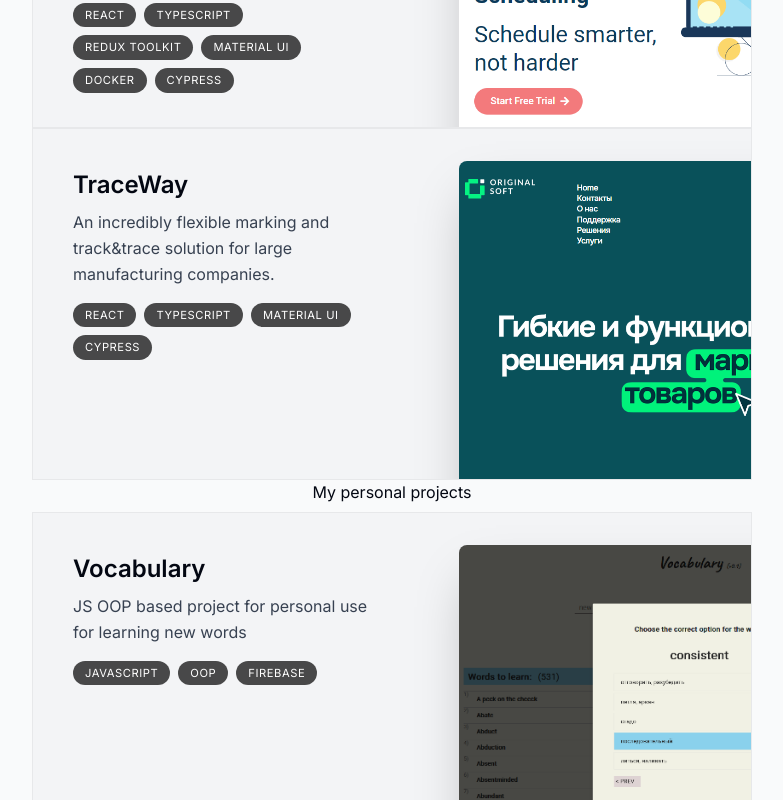
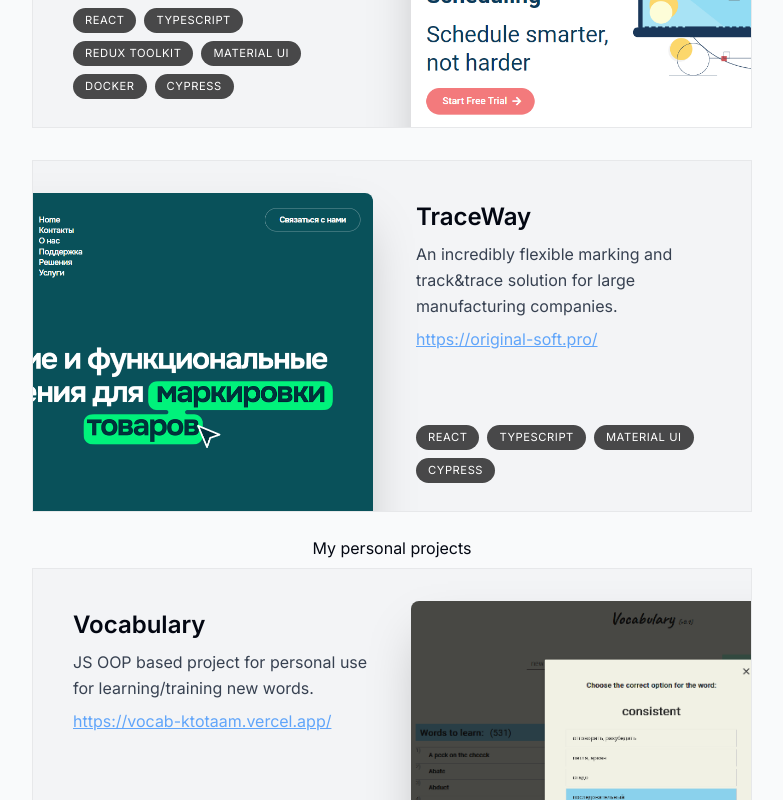
Before and after one commit to violetflash/portfolio, a Next.js app: page / in a window 1280 px wide. Shown: the part 1580-2380 px from the top of the page, without its empty margins (248-1031 px from the left). Built offline with nearby package versions, Linux system fonts and the light colour scheme.

Commit message:
add styled project section

```diff
--- /dev/null
+++ b/components/project.tsx
@@ -0,0 +1,72 @@
+'use client'
+
+import { ProjectData } from '@/lib/data';
+import { cn } from '@/utils/cn';
+import { motion, useScroll, useTransform } from 'framer-motion';
+import Image from 'next/image';
+import Link from 'next/link';
+import * as React from 'react';
+import { useRef } from 'react';
+
+export const Project = ({ tags, title, imageUrl, description, linkUrl }: ProjectData) => {
+  const ref = useRef<HTMLDivElement>(null);
+  const { scrollYProgress } = useScroll({
+    target: ref,
+    offset: ['0 1', '1.33 1']
+  })
+  const scaleProgress = useTransform(scrollYProgress, [0, 1], [0.8, 1])
+  const opacityProgress = useTransform(scrollYProgress, [0, 1], [0.6, 1])
+  return (
+    <motion.section
+      className={cn(
+        'group mb-3',
+        'sm:mb-8',
+        'last:mb-0 '
+      )}
+      ref={ref}
+      style={{
+        scale: scaleProgress,
+        opacity: opacityProgress
+      }}
+    >
+      <div
+        className={cn(
+          'relative flex bg-gray-100 max-w-[45rem] border border-black/5 overflow-hidden transition',
+          'sm:pr-8 sm:h-[22rem] ',
+          'hover:bg-gray-200',
+          'group-even:flex-row-reverse',
+        )}
+      >
+        <div className="pt-4 pb-7 px-5 sm:pl-10 sm:pr-2 sm:pt-10 sm:max-w-[50%] flex flex-col h-full">
+          <h3 className="text-2xl font-semibold">{title}</h3>
+          <p className="mt-2 leading-relaxed text-gray-700 mb-2">{description}</p>
+          <Link href={linkUrl} target="_blank" className={cn('underline text-blue-400 hover:text-blue-500 transition')}>{linkUrl}</Link>
+          <ul className="flex flex-wrap mt-4 gap-2 sm:mt-auto">
+            {tags.map((tag, i) => (
+              <li
+                key={i}
+                className="bg-black/[0.7] px-3 py-1 text-[0.7rem] uppercase tracking-wider text-white rounded-full"
+              >
+                {tag}
+              </li>
+            ))}
+          </ul>
+        </div>
+
+        <Image
+          src={imageUrl}
+          alt={title}
+          quality={95}
+          className={cn(
+            'absolute top-8 -right-28 w-[28.25rem] rounded-t-lg shadow-2xl transition',
+            'group-even:right-[initial] group-even:-left-28 group-hover:translate-x-3' +
+            ' group-hover:translate-y-3' +
+            ' group-hover:-rotate-2 group-hover:scale-[1.14]',
+            'group-even:group-hover:-translate-x-3 group-even:group-hover:translate-y-3' +
+            ' group-even:group-hover:rotate-2'
+          )}
+        />
+      </div>
+    </motion.section>
+  );
+};
--- a/components/projects.tsx
+++ b/components/projects.tsx
@@ -1,66 +1,32 @@
 // @flow
+import { Project } from '@/components/project';
 import { SectionHeading } from '@/components/section-heading';
 import { ProjectData, projectsData } from '@/lib/data';
-import Image from 'next/image';
 import * as React from 'react';
+
+const renderProjectByType = (type: ProjectData['type']) => {
+  return projectsData
+    .filter((project) => project.type === type)
+    .map((project, index) => (
+      <Project key={index} {...project} />
+    ))
+};
 
 type Props = {
 
 };
 export const Projects = (props: Props) => {
+
   return (
     // <section className="mb-28 max-w-[50rem] text-center sm:mb-0">
     <section className="">
       <SectionHeading text="Projects" />
       <h3 className="text-center mb-2">Commerce Apps that i worked on</h3>
       <div>
-        {
-          projectsData
-            .filter((project) => project.type === 'commerce')
-            .map((project, index) => (
-              <Project key={index} {...project} />
-            ))
-        }
+        {renderProjectByType('commerce')}
       </div>
-      <h3 className="text-center mb-2">My personal projects</h3>
-      {
-        projectsData
-          .filter((project) => project.type === 'personal')
-          .map((project, index) => (
-            <Project key={index} {...project} />
-          ))
-      }
+      <h3 className="text-center mt-6 mb-2">My personal projects</h3>
+      {renderProjectByType('personal')}
     </section>
   );
 };
-
-
-export const Project = ({ tags, title, imageUrl, description,  }: ProjectData) => {
-
-  return (
-    <section className="bg-gray-100 max-w-[45rem] border border-black/5 overflow-hidden sm:pr-8 relative sm:h-[22rem]">
-
-      <div className="py-4 px-5 sm:pl-10 sm:pr-2 sm:pt-10 sm:max-w-[50%]">
-        <h3 className="text-2xl font-semibold">{title}</h3>
-        <p className="mt-2 leading-relaxed text-gray-700">{description}</p>
-        <ul className="flex flex-wrap mt-4 gap-2">
-          {tags.map((tag, i) => (
-            <li
-              key={i}
-              className="bg-black/[0.7] px-3 py-1 text-[0.7rem] uppercase tracking-wider text-white rounded-full"
-            >
-              {tag}
-            </li>
-          ))}
-        </ul>
-      </div>
-
-      <Image
-        src={imageUrl}
-        alt={title}
-        quality={95}
-        className="absolute top-8 -right-40 w-[28.25rem] rounded-t-lg shadow-2xl"
-      />
-    </section>
-  );
-};
--- a/components/section-heading.tsx
+++ b/components/section-heading.tsx
@@ -5,7 +5,7 @@
   text: string
 };
 export const SectionHeading = ({text}: Props) => (
-    <h2 className="text-3xl font-medium capitalize mb-8">
+    <h2 className="text-3xl font-medium capitalize mb-8 text-center">
       {text}
     </h2>
 );
--- a/lib/data.ts
+++ b/lib/data.ts
@@ -65,7 +65,7 @@
   {
     title: "ChilledButter",
     description:
-      "Online Scheduling Software for small business. I worked as a React developer on this startup project for almost 1 year. Staff management, Smart Calendar, Online Booking, etc...",
+      "Online Scheduling Software for small business. Staff management, Smart Calendar, Online Booking, etc...",
     tags: ["React", "TypeScript", "Redux Toolkit", "Material UI", "Docker", "Cypress"],
     linkUrl: "https://chilledbutter.com/",
     imageUrl: chilledButterImg,
@@ -83,8 +83,9 @@
   {
     title: "Vocabulary",
     description:
-      "JS OOP based project for personal use for learning new words",
+      "JS OOP based project for personal use for learning/training new words.",
     tags: ["Javascript", "OOP", "Firebase"],
+    linkUrl: "https://vocab-ktotaam.vercel.app/",
     imageUrl: vocabV1Img,
     type: 'personal'
   },
--- a/package.json
+++ b/package.json
@@ -21,7 +21,11 @@
     "react": "18.2.0",
     "react-dom": "18.2.0",
     "react-icons": "^4.10.1",
+    "tailwind-merge": "^1.14.0",
     "tailwindcss": "3.3.3",
     "typescript": "5.2.2"
+  },
+  "devDependencies": {
+    "clsx": "^2.0.0"
   }
 }
--- /dev/null
+++ b/utils/cn.ts
@@ -0,0 +1,4 @@
+import {clsx, ClassValue} from 'clsx';
+import { twMerge } from 'tailwind-merge';
+
+export const cn = (...args: ClassValue[]) => twMerge(clsx(args));
```
Also changed, not shown: 1 other file (tests, documents, lock files or other folders).
